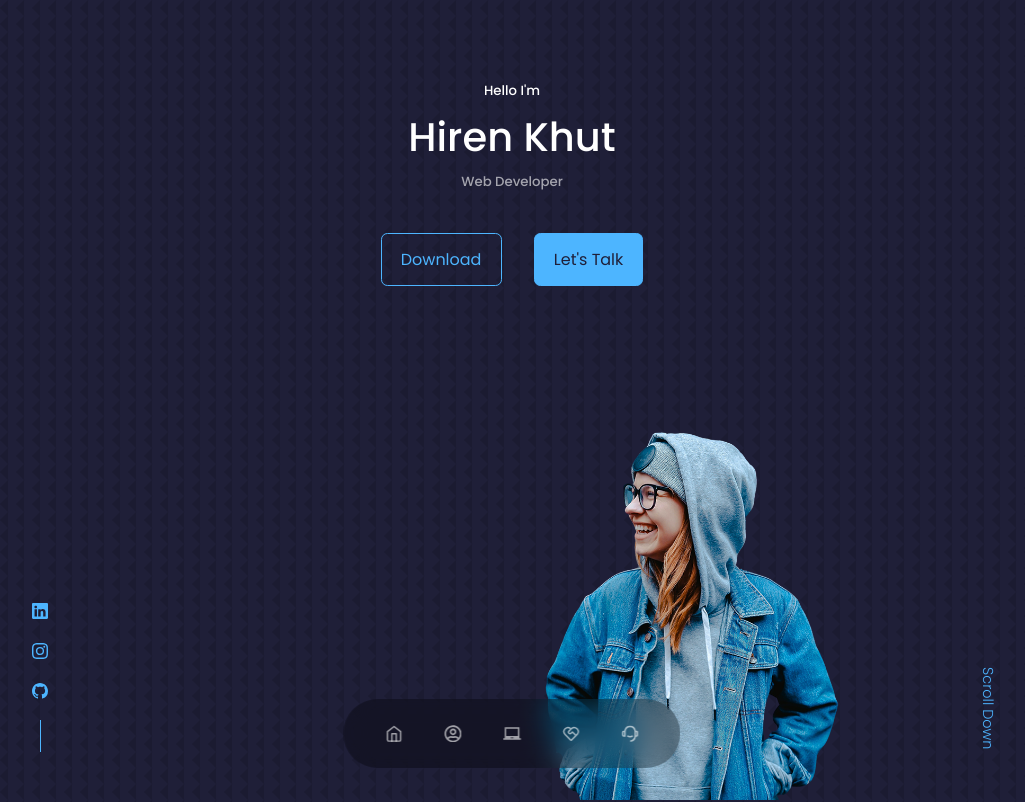
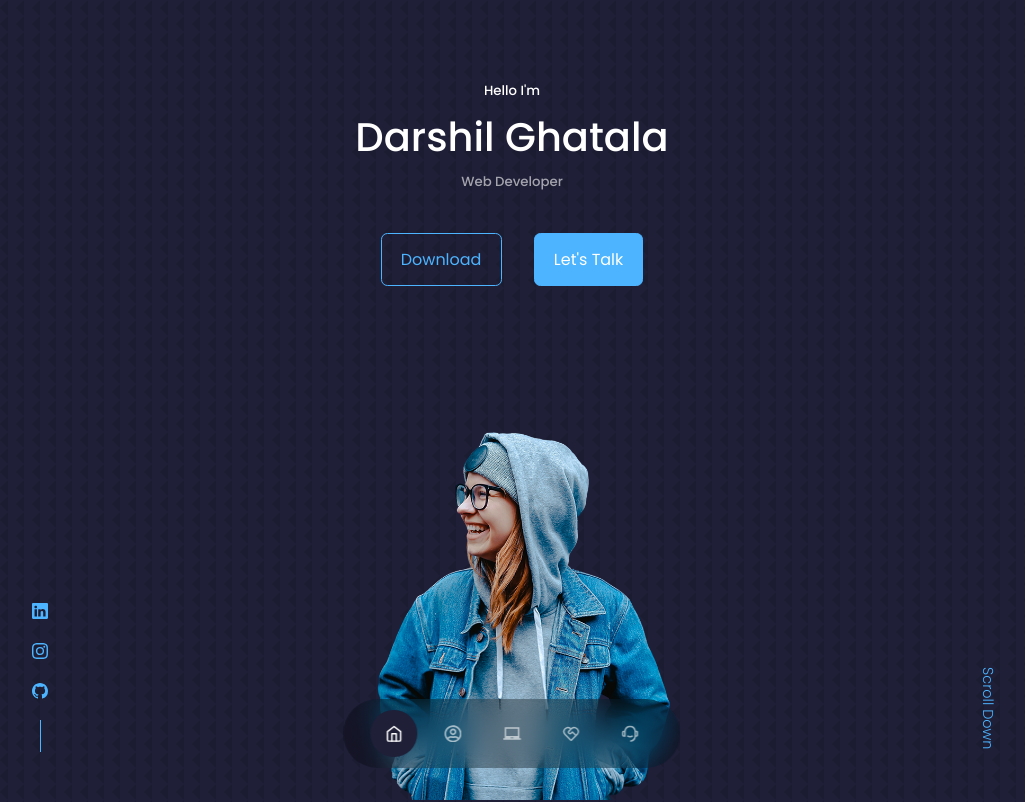
Before and after one commit to Hp92663/portfolio, a React (Create React App) app: page / in a window 1280 px wide. Shown: the top 802 px of the page, without its empty margins (128-1153 px from the left). Built offline with nearby package versions, Linux system fonts and the light colour scheme.

Commit message:
update 5 files

```diff
--- a/src/components/header/Header.js
+++ b/src/components/header/Header.js
@@ -1,36 +1,35 @@
-import React from 'react'
+import React from "react";
 
-import "./header.css"
+import "./header.css";
 
-import CTA from './CTA'
-import Header_social from './Header_social';
+import CTA from "./CTA";
+import Header_social from "./Header_social";
 
-import ME from '../../assets/me.png';
+import ME from "../../assets/me.png";
 
 const Header = () => {
   return (
     <header>
       <div className="container header_container">
         <h5>Hello I'm</h5>
-        <h1>Hiren Khut</h1>
-        <h5 className='text-light'>Web Developer</h5>
+        <h1>Darshil Ghatala</h1>
+        <h5 className="text-light">Web Developer</h5>
         <CTA />
-       <Header_social />
+        <Header_social />
 
-       {/* Add Image */}
-      <div className='me'>
-        <img src={ME} alt='me'/>
+        {/* Add Image */}
+        <div className="me">
+          <img src={ME} alt="me" />
+        </div>
+
+        {/* scroll */}
+
+        <a href="#contact" className="scroll_down">
+          Scroll Down
+        </a>
       </div>
+    </header>
+  );
+};
 
-      {/* scroll */}
-
-     <a href='#contact' className='scroll_down'>Scroll Down</a>
-
-      </div>
-
-    </header>
-    )
-
-}
-
-export default Header
+export default Header;
--- a/src/components/header/header.css
+++ b/src/components/header/header.css
@@ -48,7 +48,7 @@ header {
     width: 22rem;
     height: 30rem;
     position: absolute;
-    left: 50%;
+    left: 32.5%;
     margin-top: 4rem;
     align-items: center;
     border-radius: 12rem 12rem 0 0;
@@ -83,9 +83,6 @@ header {
         height: 100vh;
     }
 
-    .me {
-        margin-left: 32px;
-    }
 
     .header_social,
     .scroll_down {
--- a/src/components/nav/Nav.js
+++ b/src/components/nav/Nav.js
@@ -7,13 +7,17 @@ import { MdLaptopChromebook } from "react-icons/md";
 import { RiServiceLine } from "react-icons/ri";
 import { RiCustomerService2Line } from "react-icons/ri";
 
+import { useState } from 'react';
 
 const Nav = () => {
+
+  const [activeNav, setActiveNav] = useState('#')
+
   return (
     <nav>
-        <a href='#'><FiHome /></a>
-        <a href='#about'><FaRegUserCircle /></a>
-        <a href='#experience'><MdLaptopChromebook /></a>
+        <a href='#' onClick={() => setActiveNav('#')} className={activeNav === '#' ?  'active': ''}><FiHome /></a>
+        <a href='#about' onClick={() => setActiveNav('#about')} className={activeNav === '#about' ? 'active' : ''}><FaRegUserCircle /></a>
+        <a href='#experience' onClick={() => setActiveNav('#experience')} className={activeNav === '#experience' ? 'active' : ''}><MdLaptopChromebook /></a>
         <a href='#service'><RiServiceLine /></a>
         <a href='#contact'><RiCustomerService2Line /></a>
     </nav>
--- a/src/index.css
+++ b/src/index.css
@@ -113,6 +113,12 @@ a:hover {
     transition: var(--transition);
 }
 
+.btn_CV:hover {
+    background-color: var(--color-primary);
+    color: var(--color-white);
+}
+
+
 .btn:hover {
     background: var(--color-white);
     color: var(--color-bg);
@@ -121,7 +127,7 @@ a:hover {
 
 .btn-primary {
     background: var(--color-primary);
-    color: var(--color-bg);
+    color: var(--color-white);
 }
 
 img {
```
